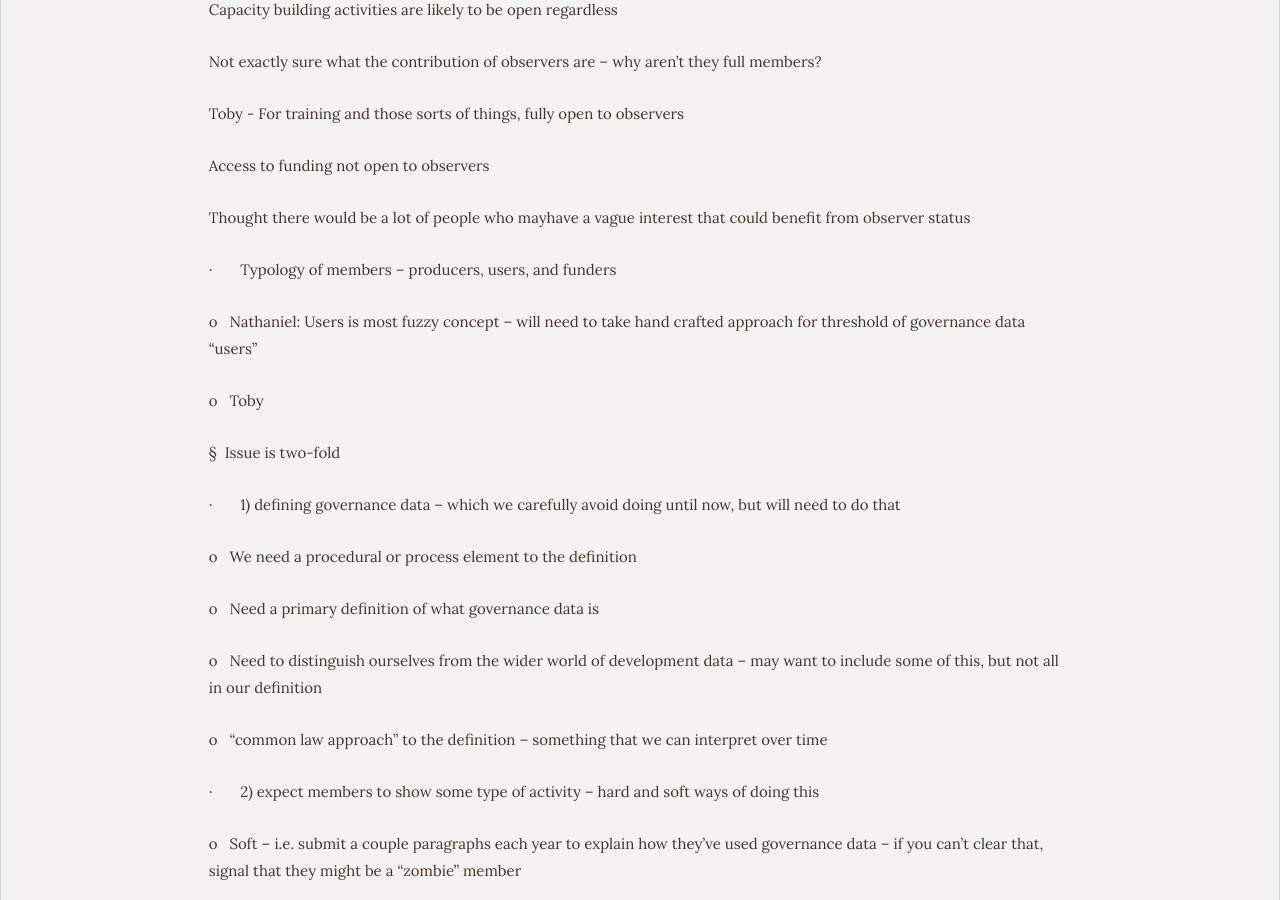
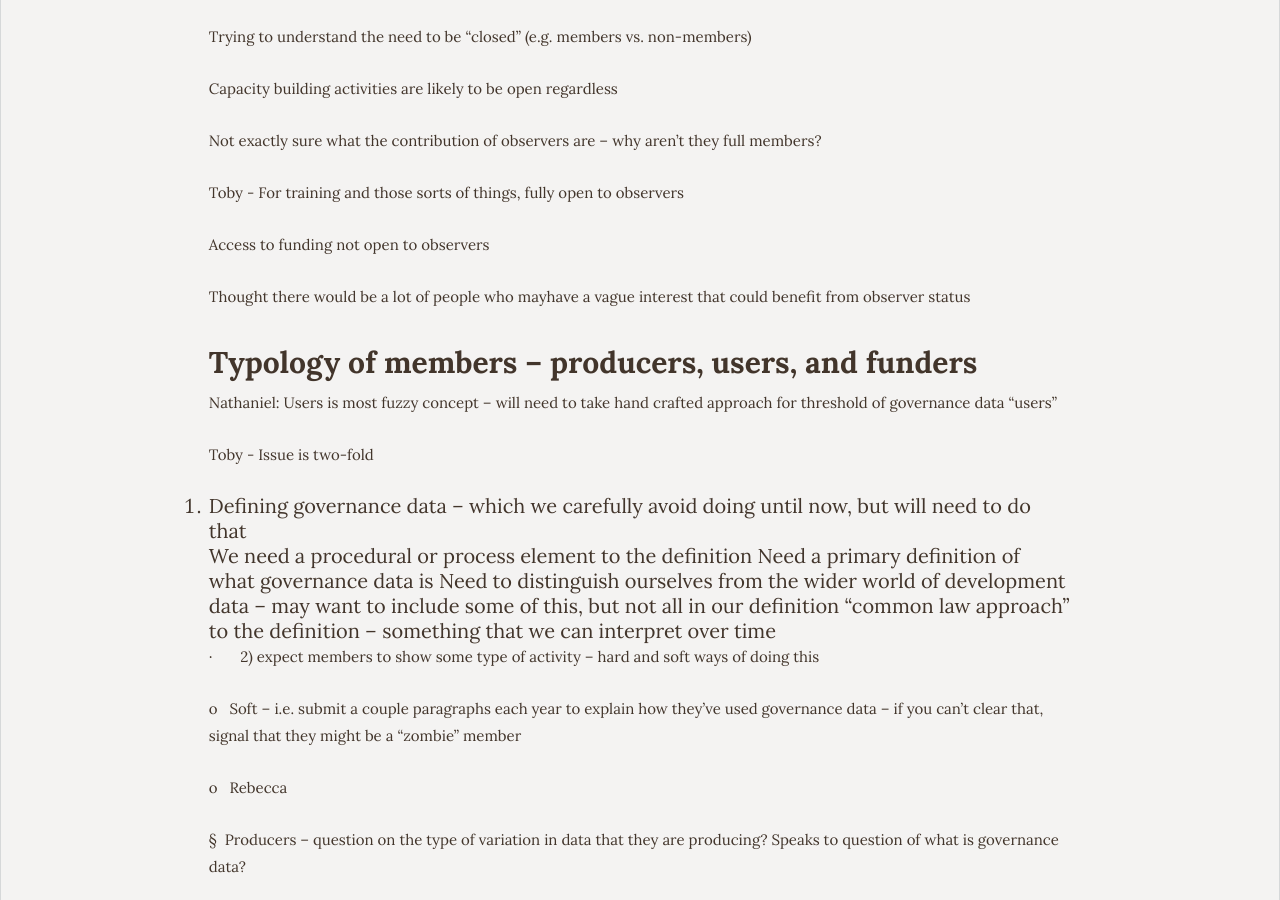
Before and after one commit to GovernanceDataAlliance/GDA-Dashboard, a Jekyll site: the page built from blog/_posts/2016-02-25-governance-an-membership-meeting.md, in a window 1280 px wide and 900 px high, scrolled down 1002 px. Built offline with Jekyll 4.4.1, drawn with Linux system fonts in a browser that asks for light colours; some of the changed text lies outside the part shown.

Commit message:
Updated 2016-02-25-governance-an-membership-meeting.md

```diff
--- a/blog/_posts/2016-02-25-governance-an-membership-meeting.md
+++ b/blog/_posts/2016-02-25-governance-an-membership-meeting.md
@@ -33,38 +38,16 @@ Access to funding not open to observers
 
 Thought there would be a lot of people who mayhave a vague interest that could benefit from observer status
 
-·
-Typology of members – producers, users, and
-funders
+## Typology of members – producers, users, and funders
 
-o
 Nathaniel: Users is most fuzzy concept – will
 need to take hand crafted approach for threshold of governance data “users”
 
-o
-Toby
-
-§
-Issue is two-fold
-
-·
-1) defining governance data – which we carefully
-avoid doing until now, but will need to do that
-
-o
-We need a procedural or process element to the
-definition
-
-o
-Need a primary definition of what governance
-data is
-
-o
-Need to distinguish ourselves from the wider
-world of development data – may want to include some of this, but not all in
-our definition
-
-o
+Toby - Issue is two-fold
+1. Defining governance data – which we carefully avoid doing until now, but will need to do that
++ We need a procedural or process element to the definition
+Need a primary definition of what governance data is
+Need to distinguish ourselves from the wider world of development data – may want to include some of this, but not all in our definition
 “common law approach” to the definition –
 something that we can interpret over time
 
```
Also changed, not shown: other parts of blog/_posts/2016-02-25-governance-an-membership-meeting.md (+5 -0 lines).
